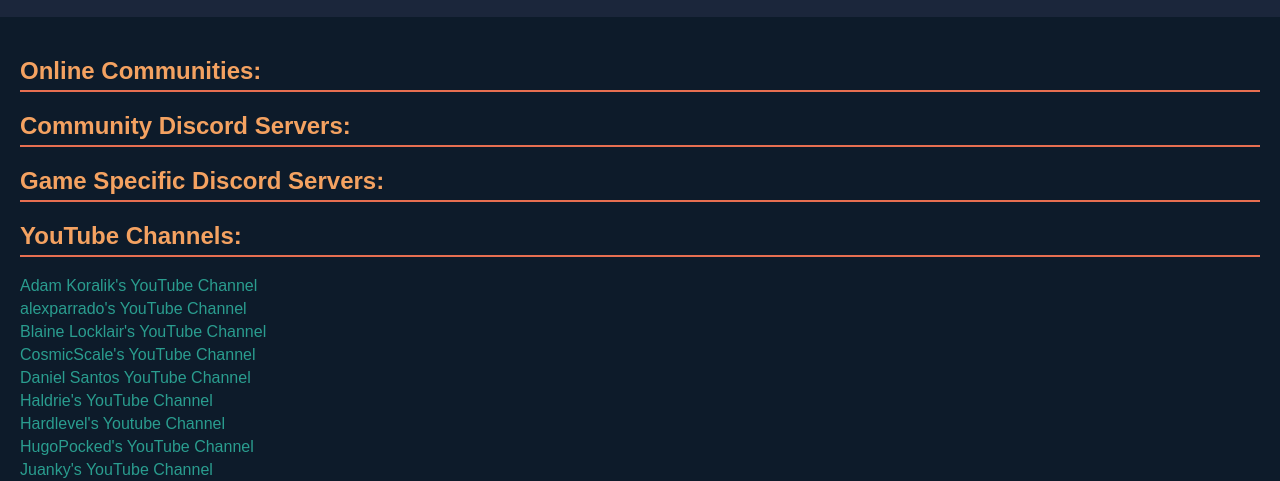
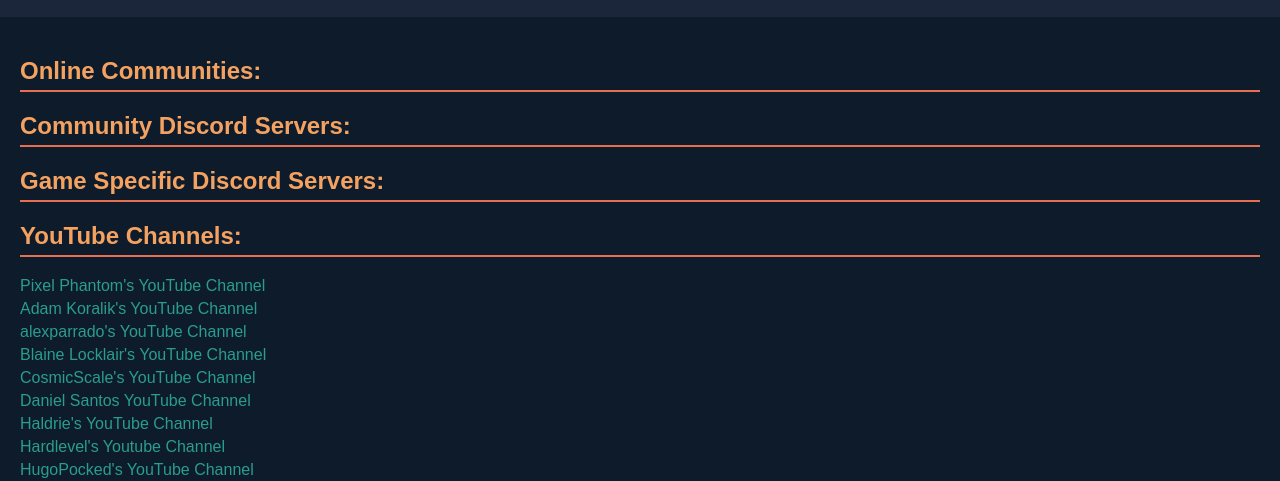
Before and after one commit to NathanNeurotic/PS2Links, a plain HTML site: page index.html in a window 1280 px wide. Both pictures are taken after a click on the element "YouTube Channels:". Shown: the part 307-788 px from the top of the page. Drawn offline with Linux system fonts and the light colour scheme.

Commit message:
Added Pixel Phantom's YouTube

```diff
--- a/index.html
+++ b/index.html
@@ -156,6 +156,7 @@
             <h2 class='collapsible'>YouTube Channels:</h2>
             <div class='content'>
                 <ul>
+                    <li><a href='https://www.youtube.com/channel/UC473GnVliV0dm5mwrR-qtsg'>Pixel Phantom's YouTube Channel</a></li>
                     <li><a href='https://www.youtube.com/user/AdamKoralik' target='_blank'>Adam Koralik's YouTube
                             Channel</a></li>
                     <li><a href='https://www.youtube.com/@alexanderlopez-parrado3990' target='_blank'>alexparrado's
```
